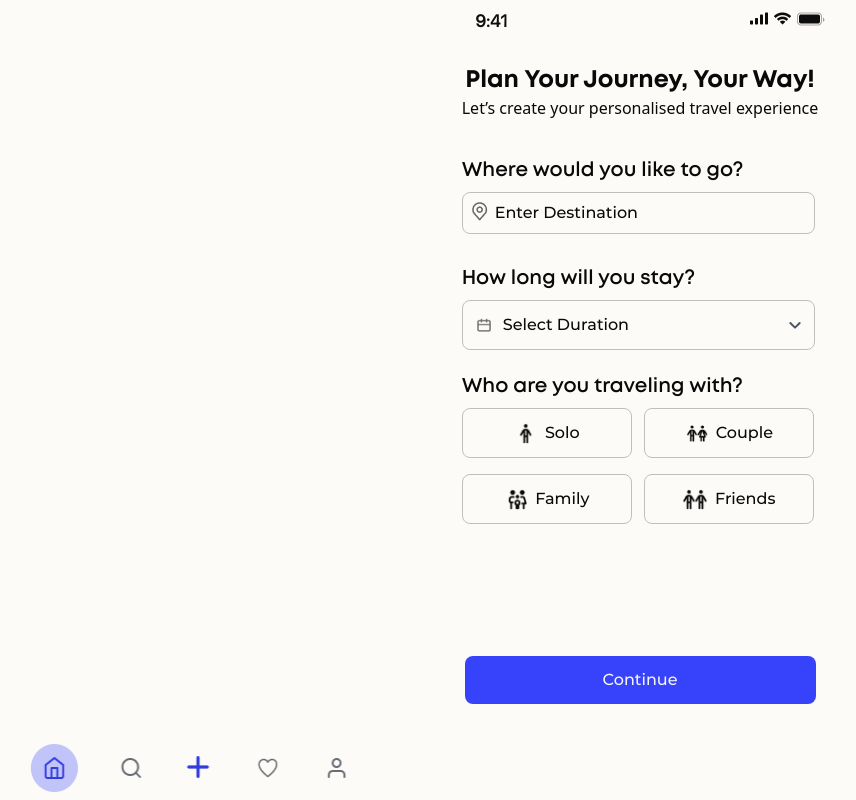
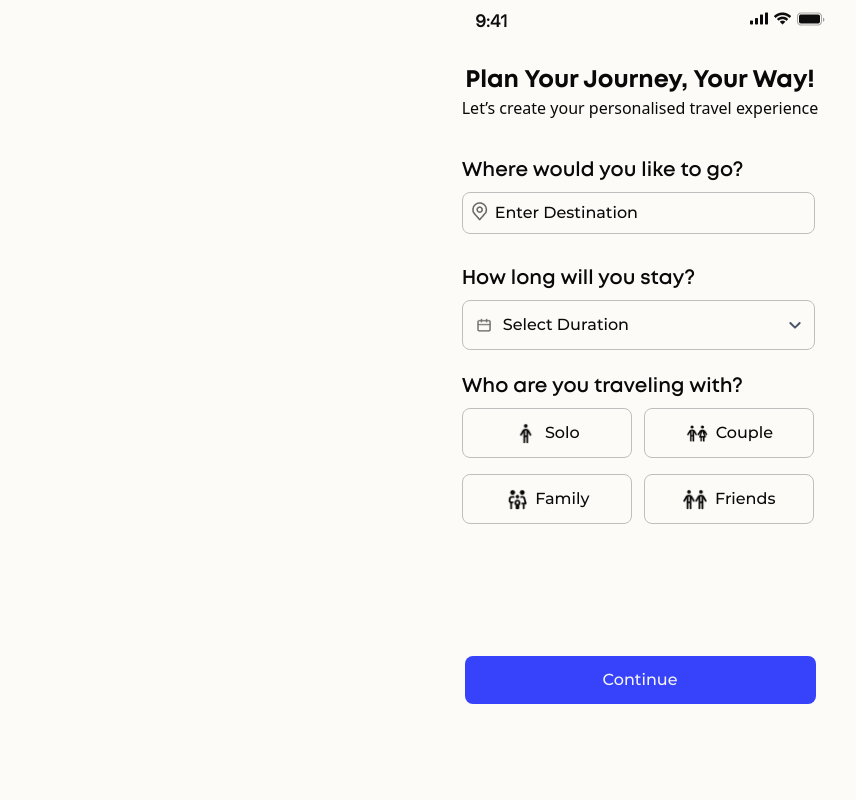
Before and after one commit to Rays-Code/travel-itinerary-app, a React (Vite) app: page / in a window 1280 px wide. Shown: the whole page, without its empty margins (0-856 px from the left). Built offline with nearby package versions, Linux system fonts and the light colour scheme.

Commit message:
fixed position of button-nav

```diff
--- a/src/components/Onboarding/OnboardingFooter.jsx
+++ b/src/components/Onboarding/OnboardingFooter.jsx
@@ -11,7 +11,7 @@ const OnboardingFooter = () => {
               navigate("/dashboard")
             }} className='bg-[#3643FB] text-[#F5F5F5]  text-base font-montserrat font-medium p-3 w-full mx-4 rounded-lg'>Continue</button>
 
-       <BottomNav />
+
     </div>
   )
 }
--- a/src/components/common/BottomNav.jsx
+++ b/src/components/common/BottomNav.jsx
@@ -3,7 +3,7 @@ import React from 'react';
 
 const BottomNav = () => {
   return (
-    <div className="fixed bottom-0 left-0 w-full h-[64px] bg-[#FDFBF7] sm:w-[383px] flex justify-around items-center p-[12px] z-50">
+    <div className="fixed bottom-0 left-0 w-full h-[64px] bg-[#FDFBF7] sm:w-[351px] flex justify-around items-center p-[12px] z-50 sm:ml-146">
       <button className="flex flex-col items-center">
         <div className="p-2 rounded-full">
           <img src="/assets/images/home-button.png" alt="Home" className="w-12 h-12" />
```
